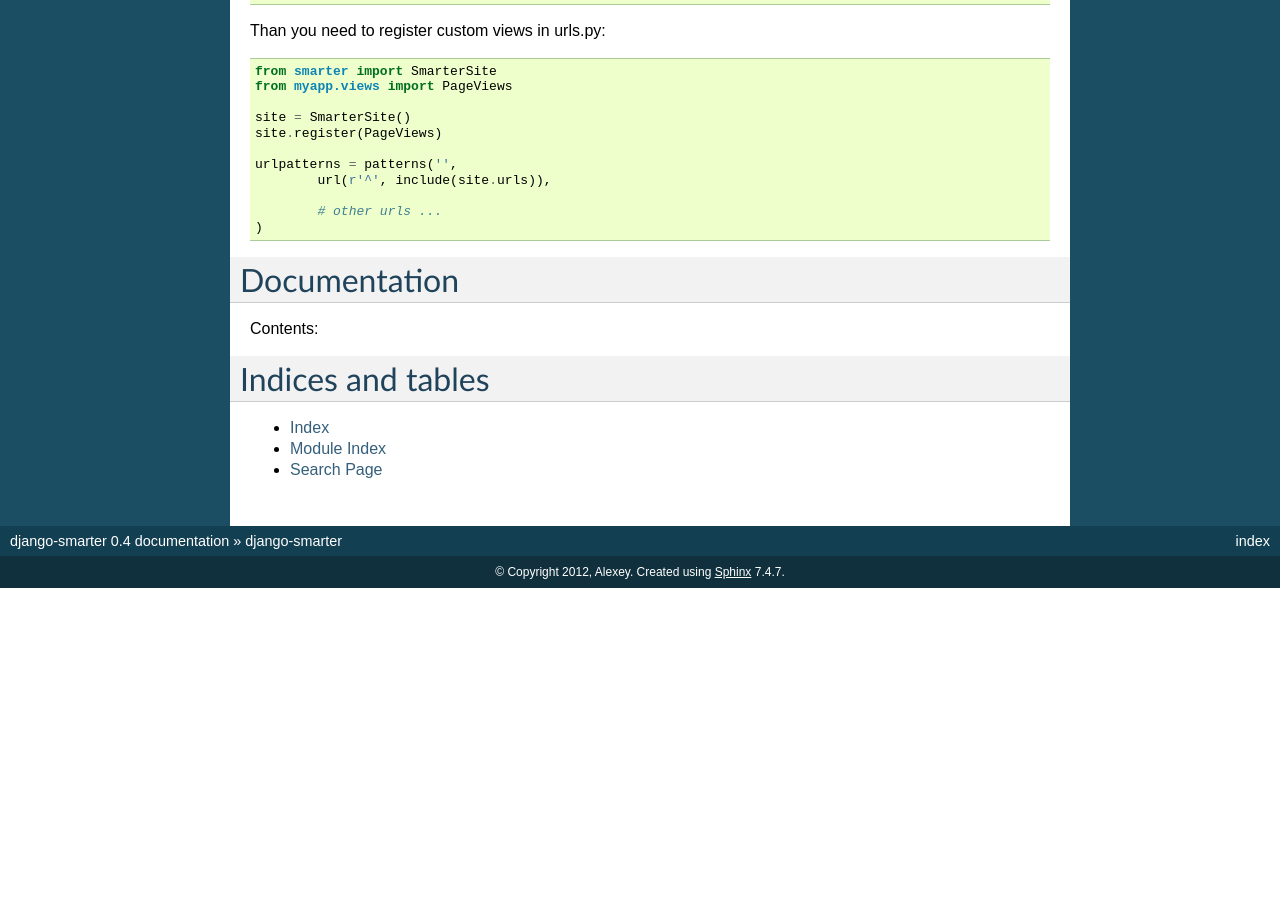
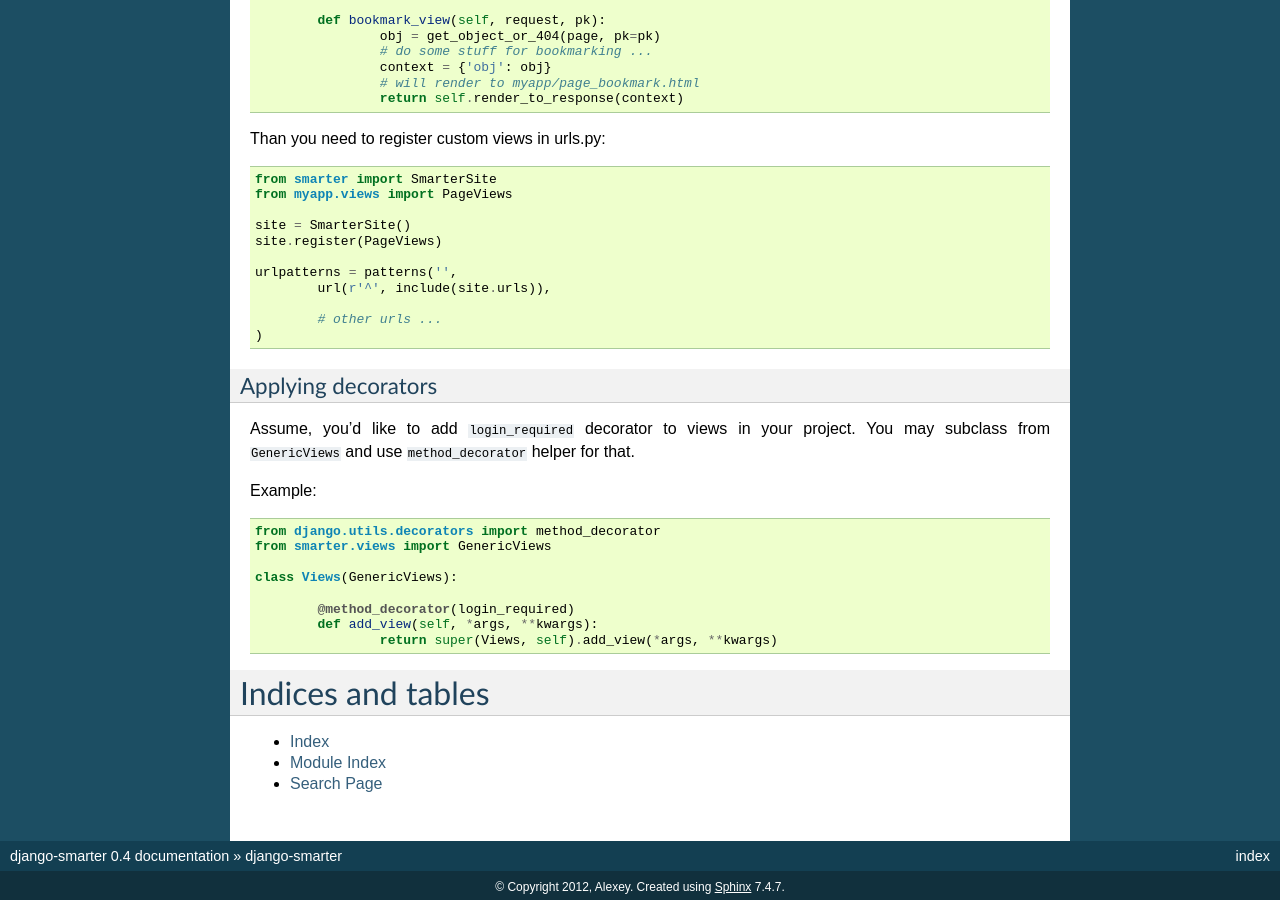
Before and after one commit to 05bit/django-smarter, a Sphinx documentation site: the page built from docs/index.rst, in a window 1280 px wide and 900 px high, scrolled down 2072 px. Built offline with Sphinx 7.4.7, drawn with Linux system fonts in a browser that asks for light colours; before the commit the page ends 2660 px from its top, so only the background shows below that; some of the changed text lies outside the part shown.

Commit message:
docs: added example for login_required

```diff
--- a/README.rst
+++ b/README.rst
@@ -18,7 +18,13 @@
 
 	pip install django-smarter
 
-Then add `smarter` to your `INSTALLED_APPS`.
+Then add ``smarter`` to your ``INSTALLED_APPS``::
+
+	INSTALLED_APPS = (
+		...
+		'smarter',
+		...
+	)
 
 Getting started
 ---------------
@@ -132,3 +138,19 @@
 
 		# other urls ...
 	)
+
+Applying decorators
+~~~~~~~~~~~~~~~~~~~
+
+Assume, you'd like to add ``login_required`` decorator to views in your project. You may subclass from ``GenericViews`` and use ``method_decorator`` helper for that.
+
+Example::
+
+	from django.utils.decorators import method_decorator
+	from smarter.views import GenericViews
+
+	class Views(GenericViews):
+
+		@method_decorator(login_required)
+		def add_view(self, *args, **kwargs):
+			return super(Views, self).add_view(*args, **kwargs)
--- a/docs/index.rst
+++ b/docs/index.rst
@@ -5,10 +5,8 @@
 
 .. include:: ../README.rst
 
-Documentation
-=============
-
-Contents:
+.. Documentation
+.. =============
 
 .. toctree::
    :maxdepth: 2
```
